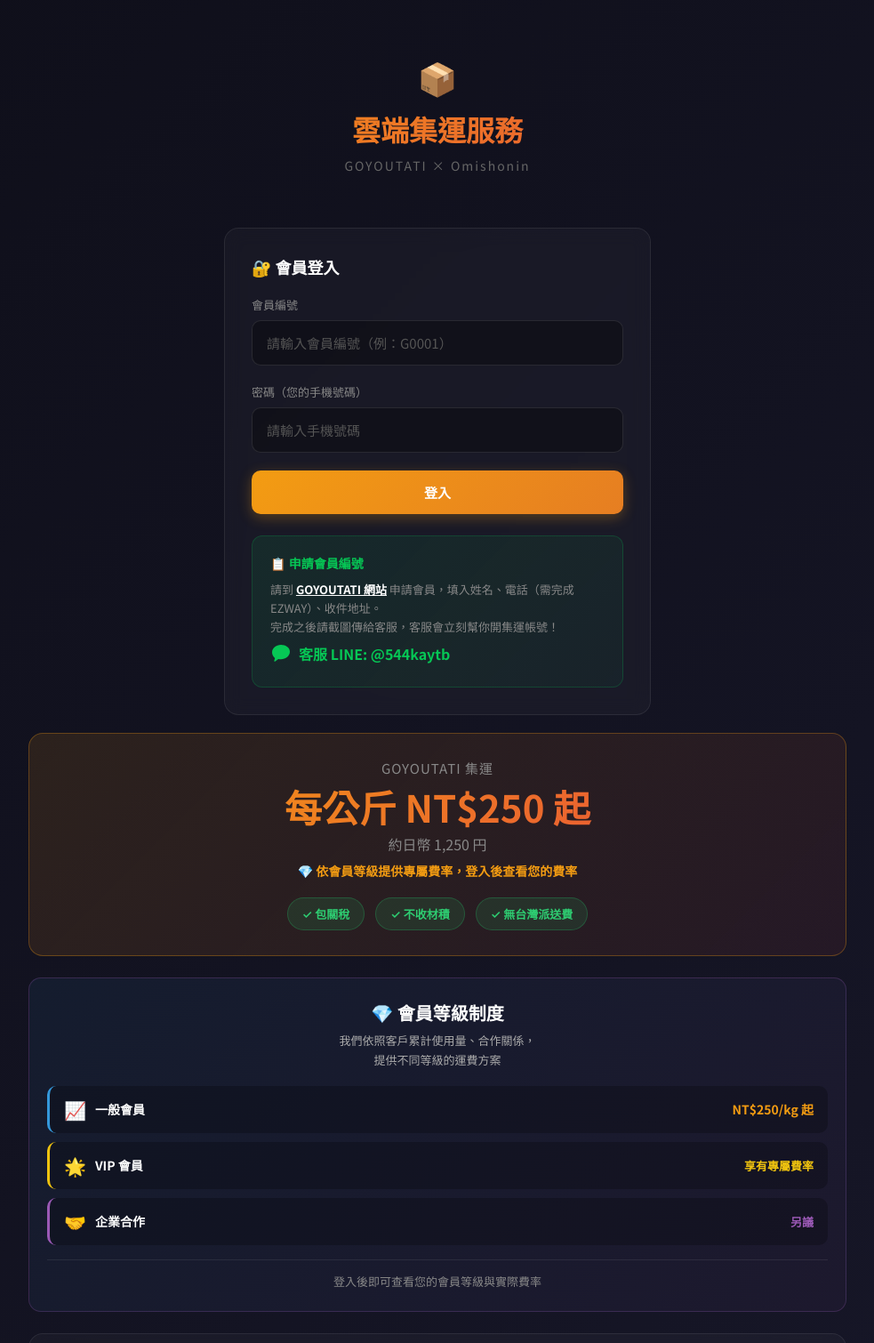
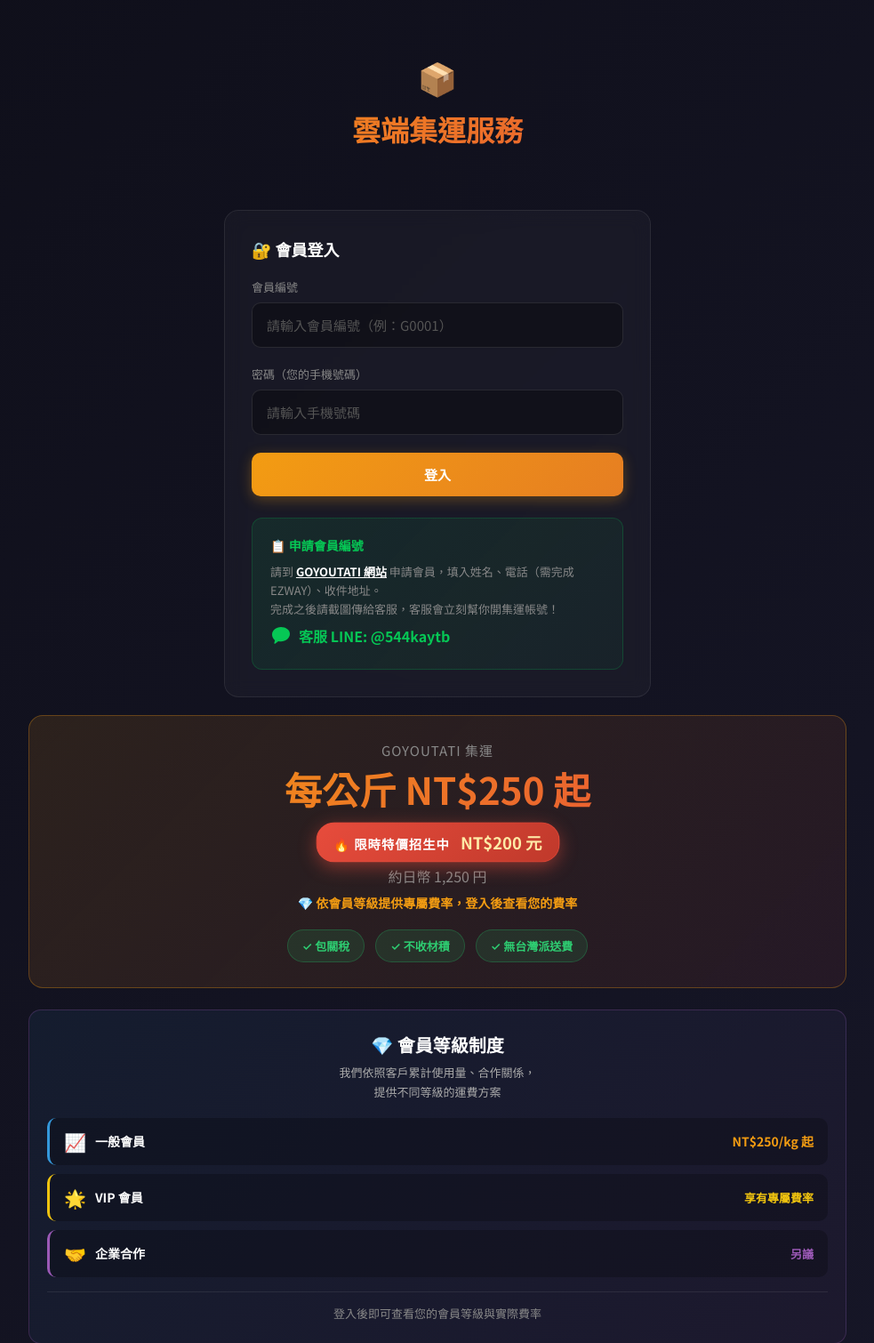
Before and after one commit to omishoninjp-sys/helpshipping, a Flask app: page / in a window 1280 px wide. Shown: the top 1510 px of the page at 89% size, without its empty margins (148-1131 px from the left). Run offline with Flask 3, Linux system fonts and the light colour scheme.

Commit message:
客戶端: 移除登入頁副標 + 加限時特價招生徽章
【1. 移除登入頁副標】
- header 拿掉「GOYOUTATI × Omishonin」
- 保留「雲端集運服務」主標

【2. 限時特價招生中 NT$200 徽章】
- 位置：banner「每公斤 NT$250 起」下方
- 視覺：紅橘漸層膠囊、白字 + 金黃強調價格、輕微縮放動畫吸睛
- 文案：🔥 限時特價招生中  NT$200 元
- 邏輯：只在你的預設頁面顯示
  · 訪客直接打 / 進來 → 顯示徽章
  · 訪客打 /?a=A 進來 → 由 applyBranding 隱藏（代理客戶不會看到你的特價）
  · 代理 A 客戶登入後 → 也隱藏（branding.is_agent=true）

驗證：node --check 通過

```diff
--- a/templates/index.html
+++ b/templates/index.html
@@ -194,6 +194,10 @@
         .toast-success { background: linear-gradient(135deg, #27ae60, #2ecc71); }
         .toast-error { background: linear-gradient(135deg, #e74c3c, #c0392b); }
         @keyframes slideIn { from { transform: translateX(100%); opacity: 0; } to { transform: translateX(0); opacity: 1; } }
+        @keyframes promoBlink {
+            0%, 100% { transform: scale(1); box-shadow: 0 4px 16px rgba(231,76,60,0.35); }
+            50%      { transform: scale(1.04); box-shadow: 0 6px 22px rgba(231,76,60,0.55); }
+        }
 
         /* Info styles */
         .info-section { margin-bottom: 24px; }
@@ -273,7 +277,6 @@
         <header>
             <div class="logo">📦</div>
             <h1>雲端集運服務</h1>
-            <p>GOYOUTATI × Omishonin</p>
         </header>
 
         <!-- ===== 登入區 ===== -->
@@ -316,6 +319,11 @@
                     <div id="banner-brand-name" style="font-size: 15px; color: #888; margin-bottom: 10px; letter-spacing: 1px;">GOYOUTATI 集運</div>
                     <div style="font-size: 42px; font-weight: 700; background: linear-gradient(135deg, #f39c12, #e74c3c); -webkit-background-clip: text; -webkit-text-fill-color: transparent; background-clip: text; line-height: 1.1; margin-bottom: 6px;">
                         每公斤 NT$250 起
+                    </div>
+                    <!-- 限時特價招生徽章（代理 referral 頁面會由 JS 隱藏）-->
+                    <div id="promo-badge" style="display:inline-block;margin:8px 0 4px;padding:8px 18px;background:linear-gradient(135deg,#e74c3c,#c0392b);border:1px solid rgba(231,76,60,0.5);border-radius:20px;animation:promoBlink 2s ease-in-out infinite;box-shadow:0 4px 16px rgba(231,76,60,0.35);">
+                        <span style="font-size:14px;color:#fff;font-weight:700;letter-spacing:1px;">🔥 限時特價招生中</span>
+                        <span style="font-size:18px;color:#ffeaa7;font-weight:900;margin-left:8px;">NT$200 元</span>
                     </div>
                     <div style="font-size: 16px; color: #888; margin-bottom: 8px;">約日幣 1,250 円</div>
                     <div style="font-size: 14px; color: #f39c12; margin-bottom: 20px; font-weight: 600;">💎 依會員等級提供專屬費率，登入後查看您的費率</div>
@@ -891,6 +899,9 @@
                 document.title = (b.display_name || 'GOYOUTATI') + ' - 集運';
                 var bb = document.getElementById('banner-brand-name');
                 if (bb) bb.textContent = (b.display_name || 'GOYOUTATI') + ' 集運';
+                // 限時特價徽章：只有你的預設頁面顯示，代理不顯示
+                var promo = document.getElementById('promo-badge');
+                if (promo) promo.style.display = b.is_agent ? 'none' : 'inline-block';
 
                 // 2) 申請會員指引：有 signup_guide → 換成代理版本
                 var siDefault = document.getElementById('signup-instruction-default');
```
